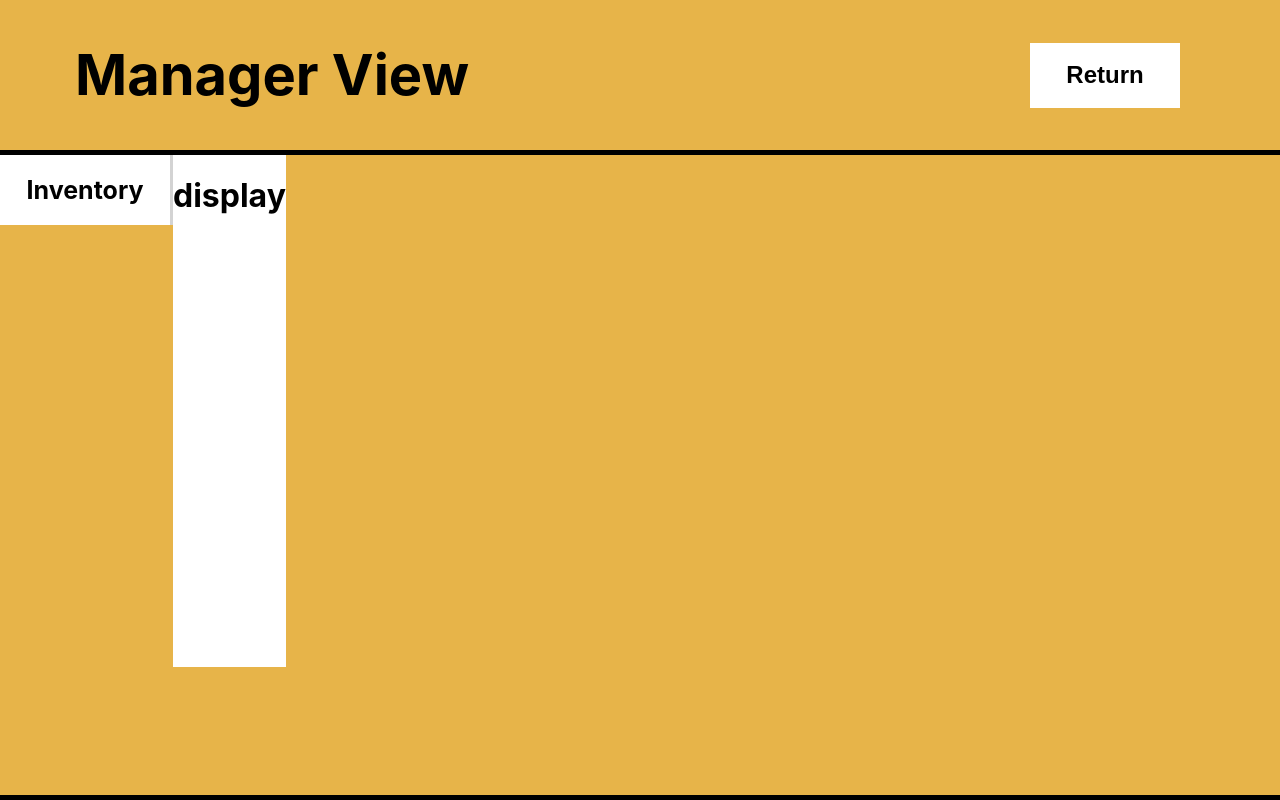
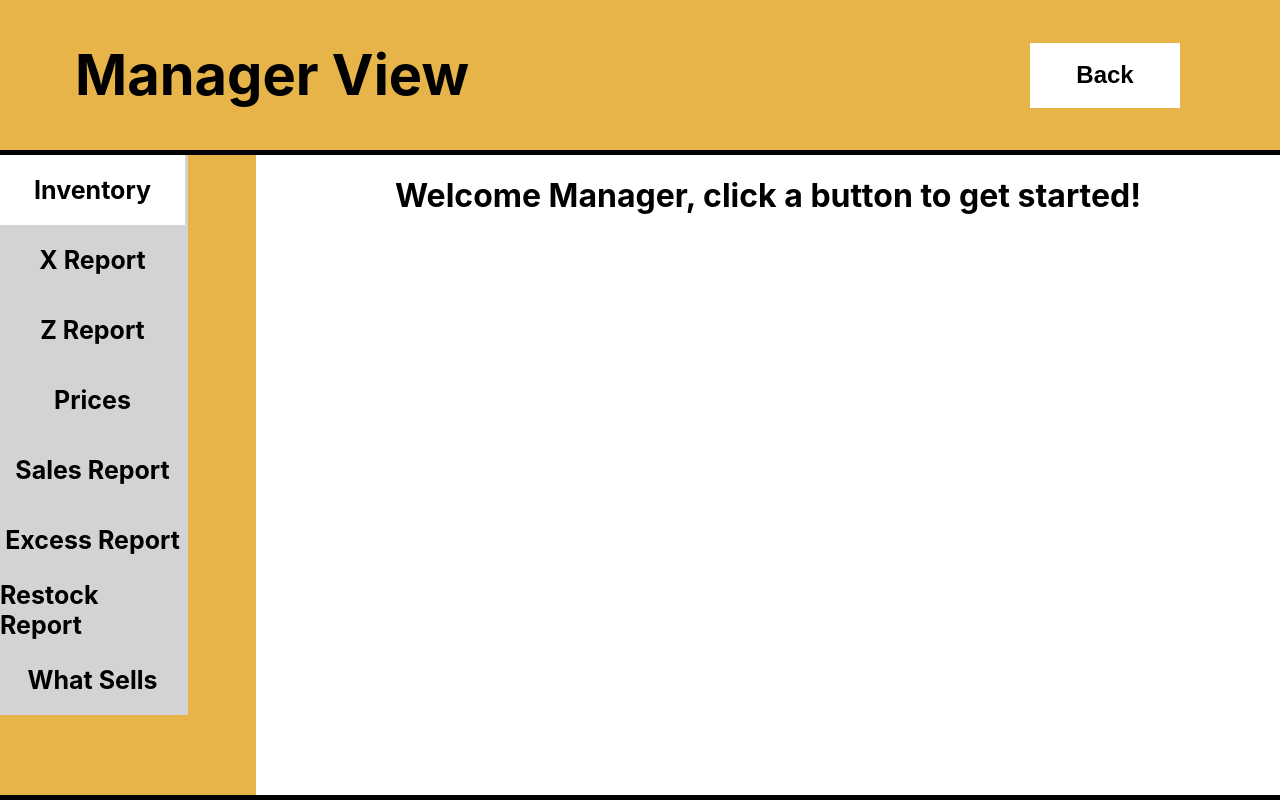
Before and after one commit to lilacstella/team41_project3, a React (Create React App) app in the folder spin/: page / in a window 1280 px wide. Both pictures are taken after a click on the button "Login". Built offline with nearby package versions, Linux system fonts and the light colour scheme.

Commit message:
implemented tab switching

```diff
--- a/spin/src/App.jsx
+++ b/spin/src/App.jsx
@@ -17,7 +17,7 @@ export default function App() {
 
   if (!showPurchaseView) {
     displayText = "Manager View";
-    buttonText = "Return";
+    buttonText = "Back";
   }
 
   return (
--- a/spin/src/manager-view/Button.css
+++ b/spin/src/manager-view/Button.css
@@ -1,9 +1,14 @@
+.button-box{
+    height: 100%;
+    overflow-y: scroll;
+}
+
 .button{
-    width: 170px;
+    width: 185px;
     height: 70px;
     background-color: white;
+    display: flex;
     flex-direction: row;
-    display: flex;
     justify-content: center;
     align-items: center;
     border-right: 3px solid lightgray;
@@ -18,3 +23,9 @@
     cursor: pointer;
     background-color: rgb(233, 233, 233);
 }
+
+.button.disabled{
+    background-color: lightgray;
+    cursor:not-allowed;
+
+}
--- a/spin/src/manager-view/Button.jsx
+++ b/spin/src/manager-view/Button.jsx
@@ -1,8 +1,12 @@
 import "./Button.css";
 
 export default function Button(props) {
+    const handleClick = () => {
+        props.view();
+    };
+
     return (
-        <div className="button">
+        <div className={props.className} disabled={props.disabled} onClick={handleClick}>
             <h1>{props.buttonText}</h1>
         </div>
     );
--- a/spin/src/manager-view/Display.css
+++ b/spin/src/manager-view/Display.css
@@ -1,4 +1,14 @@
 .display-box{
     background-color: white;
-    height: 80%;
+    height: 80vh;
+    width: 80vw;
+    justify-content: center;
+    align-items: center;
+    overflow-y: scroll;
+    position: absolute;
+    right: 0;
 }
+
+.display-box h1{
+    text-align: center;
+}
--- a/spin/src/manager-view/Display.jsx
+++ b/spin/src/manager-view/Display.jsx
@@ -2,10 +2,76 @@ import React from 'react';
 import './Display.css';
 
 
-export default function Display() {
+export default function Display(props) {
     return (
         <div className="display-box">
-            <h1>display</h1>
+            {props.view === 'inventory' ? (
+                <Inventory/>
+            ): props.view === 'x-report' ? (
+                <XReport/>
+            ): props.view === 'z-report' ? (
+                <ZReport/>
+            ): props.view === 'prices' ? (
+                <Prices/>
+            ): props.view === 'sales-report' ? (
+                <SalesReport/>
+            ): props.view === 'excess-report' ? (
+                <ExcessReport/>
+            ): props.view === 'restock-report' ? (
+                <RestockReport/>
+            ): props.view === 'what-sells' ? (
+                <WhatSells/>
+            ): (
+                <h1>Welcome Manager, click a button to get started!</h1>
+            )}
         </div>
     );
 }
+
+function Inventory(){
+    return(
+        <h1>Inventory</h1>
+    )
+}
+
+function XReport(){
+    return(
+        <h1>X Report</h1>
+    )
+}
+
+function ZReport(){
+    return(
+        <h1>Z Report</h1>
+    )
+}
+
+function Prices(){
+    return(
+        <h1>Prices</h1>
+    )
+}
+
+function SalesReport(){
+    return(
+        <h1>Sales Report</h1>
+    )
+}
+
+function ExcessReport(){
+    return(
+        <h1>Excess Report</h1>
+    )
+}
+
+function RestockReport(){
+    return(
+        <h1>Restock Report</h1>
+    )
+}
+
+function WhatSells(){
+    return(
+        <h1>What Sells</h1>
+    )
+}
--- a/spin/src/manager-view/ManagerView.css
+++ b/spin/src/manager-view/ManagerView.css
@@ -3,7 +3,7 @@
     display: flex;
     flex-wrap: wrap;
     justify-content: center;
-    /* align-items: center; */
+    align-items: center;
     /* height: 80vh; */
     height: 80vh;
     border-bottom: 5px solid black;
--- a/spin/src/manager-view/ManagerView.jsx
+++ b/spin/src/manager-view/ManagerView.jsx
@@ -1,16 +1,56 @@
-import React from 'react';
+import React, { useState } from 'react';
 import Button from './Button';
 import Display from './Display';
 // import './ManagerView.css';
 
 export default function ManagerView() {
+    const [currView, setCurrView] = useState('display');
+
+    const setInventoryView = () => {
+        setCurrView('inventory');
+    };
+
+    const setXReportView = () => {
+        setCurrView('x-report');
+    };
+
+    const setZReportView = () => {
+        setCurrView('z-report');
+    };
+
+    const setPricesView = () => {
+        setCurrView('prices');
+    };
+
+    const setSalesReportView = () => {
+        setCurrView('sales-report');
+    };
+
+    const setExcessReportView = () => {
+        setCurrView('excess-report');
+    };
+
+    const setRestockReportView = () => {
+        setCurrView('restock-report');
+    };
+
+    const setWhatSellsView = () => {
+        setCurrView('what-sells');
+    };
+
     return (
         <div className="app-box">
-            <div>
-                <Button buttonText="Inventory"/>
+            <div className="button-box">
+                <Button className="button" buttonText="Inventory" view={setInventoryView}/>
+                <Button className="button disabled" buttonText="X Report" view={setXReportView}/>
+                <Button className="button disabled" buttonText="Z Report" view={setZReportView}/>
+                <Button className="button disabled" buttonText="Prices" view={setPricesView}/>
+                <Button className="button disabled" buttonText="Sales Report" view={setSalesReportView}/>
+                <Button className="button disabled" buttonText="Excess Report" view={setExcessReportView}/>
+                <Button className="button disabled" buttonText="Restock Report" view={setRestockReportView}/>
+                <Button className="button disabled" buttonText="What Sells" view={setWhatSellsView}/>
             </div>
-
-            <Display/>
+            <Display view={currView}/>
         </div>
     )
 }
```
Also changed, not shown: 1 other file (tests, documents, lock files or other folders).
